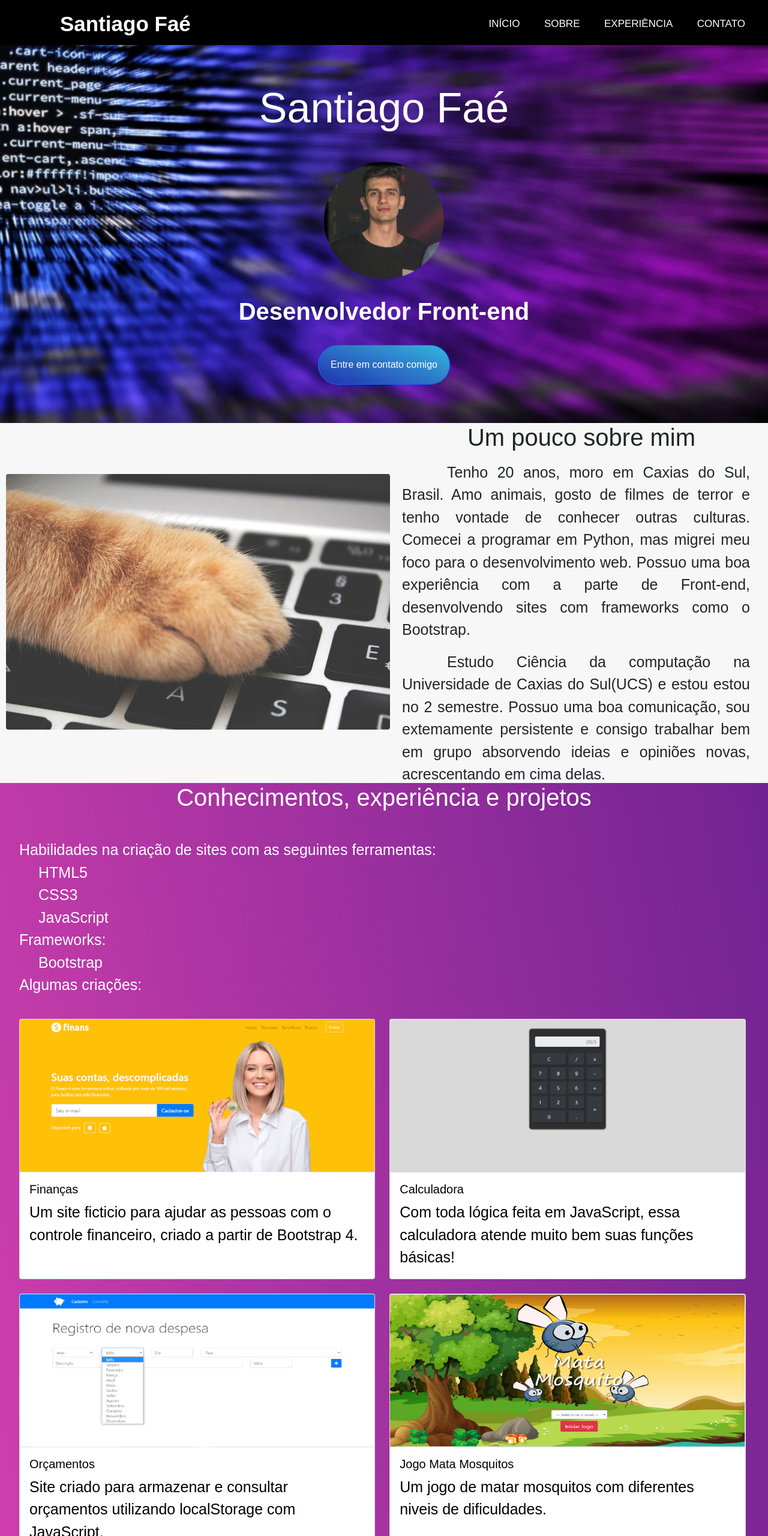
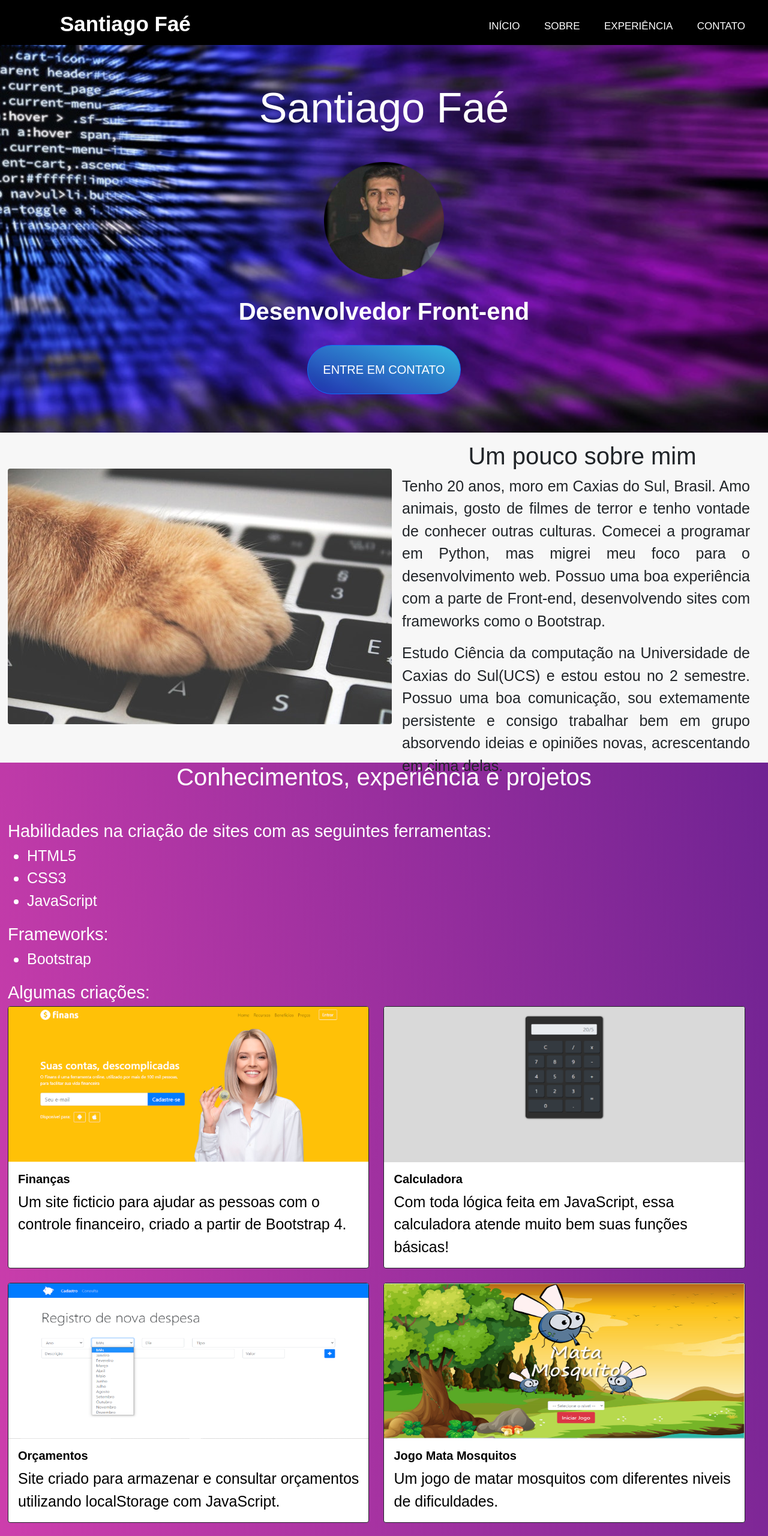
Before and after one commit to Santiago-Fae/meu-site, a plain HTML site: page index.html in a window 1280 px wide. Shown: the top 2560 px of the page at 60% size. Drawn offline with nearby package versions, Linux system fonts and the light colour scheme.

Commit message:
concluido

```diff
--- a/estilo.css
+++ b/estilo.css
@@ -22,6 +22,8 @@ header {
     height: 50px;
 }
 /*menu*/
+
+
 nav {
 	background: #000000;
 	height: 75px;
@@ -172,7 +174,8 @@ h2.titulo {
 
 #contato {
     border-radius: 50px;
-    padding: 20px;
+	font-size: 20px;
+    padding: 25px;
     background: linear-gradient(
         200deg
         ,#34b8e0,rgba(29, 51, 177, 0.89))
@@ -183,23 +186,23 @@ h2.titulo {
 #tsobre {
 	text-align: center;
 	font-size: 40px;
+	padding-top: 15px;
 }
 
 #gato{
-	margin: 85px 8px 0px 10px;
+	margin: 60px 8px 0px 13px;
 }
 
 
 .textos {
 	font-size: 25px;
-	text-indent: 3em;
 	margin: 0 30px 0 670px;
 	text-align: justify;
 }
 #wines {
 	background-image: url(imagens/gatot.jpg);
 	background-position: left;
-	height: 600px;
+	height: 550px;
 	background:#f7f7f7;
 
 
@@ -230,16 +233,29 @@ h2.titulo {
 }
 
 .witle2 {
-	height: 1250px;
+	height: 1300px;
 	font-size:25px;
 }
 #expe1 {
+	font-size: 29px;
+	margin-left: 13px;
+}
+
+li {
+	 list-style-type:  disc;
+	 font-size: 25px;
+	 }
+#cards {
 	font-size: 25px;
+	margin-left: 13px;
 }
 
 .card-body {
 	color: rgb(0, 0, 0);
+}
 
+.card-title {
+	font-weight: bold;
 }
 
 .cartoes {
@@ -332,11 +348,11 @@ div#wpp {
 		font-size: 40px;
 	}
 	#gato{
-		margin: 160px 8px 0px 5px;
+		margin: 30px 8px 0px 15px;
 	}
 	.textos {
 		font-size: 30px;
-		margin: 10px 15px 0 15px;
+		margin: 5px 15px 0 15px;
 	}
 	.cont{
 		width: 370px;
@@ -356,15 +372,20 @@ div#wpp {
 	}
 	#expe1{
 		font-size: 30px;
-
+	}
+	li {
+		font-size: 25px;
 	}
 
 	.witle2 {
-		height: 1500px;
+		height: 1400px;
 	}
-
+	.card-title {
+		font-size: 25px;
+	}
 	.cartoes {
 		width: 92%;
+		font-size: 30px;
 	}
 
 
@@ -424,6 +445,11 @@ div#wpp {
 		font-size: 25px;
 	}
 
+	#contato {
+		font-size: 18px;
+		padding: 15px;
+	}
+
 
 	/*SOBRE*/
 
@@ -437,11 +463,10 @@ div#wpp {
 	}
 	.textos {
 		font-size: 18px;
-		text-indent: 1.5em;
 		margin: 0px 10px 0 5px;
 	}
 	#wines {
-		height: 650px;
+		height: 580px;
 	}
 	.cont{
 		width: 200px;
@@ -460,18 +485,22 @@ div#wpp {
 		font-size: 25px;
 	}
 	#expe1{
-		font-size: 20px;
+		font-size: 22px;
 
+	}
+	li {
+		font-size: 19px;
 	}
 	#calc {
 		display: none;
 	}
 	.witle2 {
-		height: 1350px;
+		height: 1500px;
 	}
 
 	.cartoes {
 		width: 90%;
+		font-size: 23px;
 	}
 
 
--- a/index.html
+++ b/index.html
@@ -40,7 +40,7 @@
                         <h2 class="titulo">Desenvolvedor Front-end</h2>
                         <br>
                         <div class="text-center">
-                            <a class="btn btn-primary" id="contato" href="https://wa.me/5554991518114" role="button">Entre em contato comigo</a>
+                            <a class="btn btn-primary" id="contato" href="https://wa.me/5554991518114" role="button">ENTRE EM CONTATO</a>
                         </div>
                         <div id="ancora"></div>
                     </div>
@@ -59,13 +59,12 @@
     <div class="cont">
     <img src="imagens/gatot.jpg" id="gato" class="rounded float-start " alt="pata de gato em cima do teclado">
     </div>
-       <h2 id="tsobre"><ul>Um pouco sobre mim</ul></h2>
+       <h2 id="tsobre">Um pouco sobre mim</h2>
        <div class="textos">
        <p class="text-justify">Tenho 20 anos, moro em Caxias do Sul, Brasil. Amo animais, gosto de filmes de terror e tenho vontade de conhecer outras culturas. Comecei a programar em Python, mas migrei meu foco para o desenvolvimento web. Possuo uma boa experiência com a parte de Front-end, desenvolvendo sites com frameworks como o Bootstrap.</p>
-       <p class="text-justify">Estudo Ciência da computação na Universidade de Caxias do Sul(UCS) e estou estou no 2 semestre. Possuo uma boa comunicação, sou extemamente persistente e  consigo trabalhar bem em grupo absorvendo ideias e opiniões novas, acrescentando em cima delas.</p>
+       <p class="text-justify">Estudo Ciência da computação na Universidade de Caxias do Sul(UCS) e estou estou no 2 semestre. Possuo uma boa comunicação, sou extemamente persistente e  consigo trabalhar bem <span id="ancora2"></span> em grupo absorvendo ideias e opiniões novas, acrescentando em cima delas.</p>
        </div>
         </ul>
-        <div id="ancora2"></div>
 </section>
 
 <!--EXPERIÊNCIA-->
@@ -76,26 +75,26 @@
         <h2 id="tituloe">Conhecimentos, experiência e projetos</h2>
 
         <br>
-        <ul>
-            <div id="expe1">
-                <li>Habilidades na criação de sites com as seguintes ferramentas:</li>
+        <div id="expe1">
+                Habilidades na criação de sites com as seguintes ferramentas:
                 <ul>
                     <li>HTML5</li>
                     <li>CSS3</li>
                     <li>JavaScript</li>
                 </ul>
 
-                <li>Frameworks:</li>
+                Frameworks:
                 <ul>
                     <li>Bootstrap</li>
                 </ul>
-                <li>Algumas criações:</li>
+                Algumas criações:
                 <br>
-
+        </div>
+        <div id="cards">
                 <div class="cartoes grid-gutter-width: 3px !default;">
-                    <div class="row row-cols-1 row-cols-md-2">
+                    <div class="row row-cols-1 row-cols-md-2 ">
                         <div class="col mb-4"><a href="https://github.com/Santiago-Fae/Finans" target="_blank">
-                            <div class="card h-100">
+                            <div class="card h-100 border-dark">
                                 <img src="imagens/financas.png" class="card-img-top" alt="site sobre finanças">
                                 <div class="card-body">
                                 <h5 class="card-title">Finanças</h5>
@@ -104,7 +103,7 @@
                             </div> </a>
                         </div>
                         <div id="calc" class="col mb-4 d-{sm}-none"><a href="https://github.com/Santiago-Fae/Calculadora" target="_blank">
-                            <div class="card h-100">
+                            <div class="card h-100 border-dark">
                                 <img src="imagens/calculadora.png" class="card-img-top" alt="calculadora">
                                 <div class="card-body">
                                 <h5 class="card-title">Calculadora</h5>
@@ -113,7 +112,7 @@
                             </div> </a>
                         </div>
                         <div class="col mb-4"> <a href="https://github.com/Santiago-Fae/orcamento" target="_blank">
-                            <div class="card h-100">
+                            <div class="card h-100 border-dark">
                                 <img src="imagens/orcamento.png" class="card-img-top" alt="Site de armazenar orçametos">
                                 <div class="card-body">
                                 <h5 class="card-title">Orçamentos</h5>
@@ -122,7 +121,7 @@
                             </div> </a>
                         </div>
                         <div class="col mb-4"> <a href="https://github.com/Santiago-Fae/Game_mata_mosquito" target="_blank">
-                            <div class="card h-100">
+                            <div class="card h-100 border-dark">
                                 <img src="imagens/jogomosquito.png" class="card-img-top" alt="Jogo de matar mosquitos">
                                 <div class="card-body">
                                 <h5 class="card-title">Jogo Mata Mosquitos</h5>
@@ -132,7 +131,7 @@
                             </div>
                     </div>
                 </div>
-            </div>
+        </div>
         </ul>
         <div id="ancora3"></div>
     </div>
```
